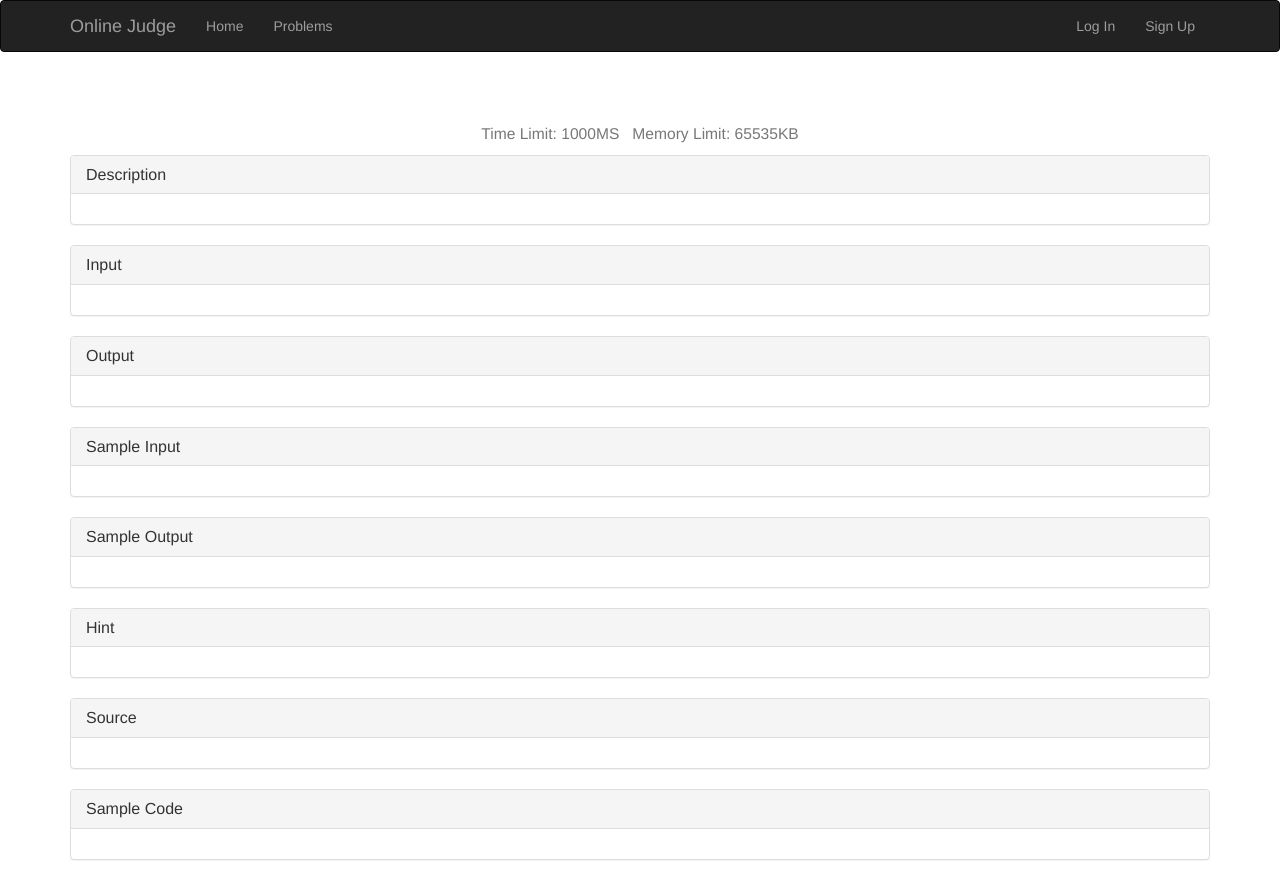
After one commit to zrq495/OnlineJudge, a Flask app: template src/oj/templates/problem_detail.html in a window 1280 px wide. The commit adds this page. Run offline with Flask 2, Linux system fonts and the light colour scheme; the template is opened without the code that fills it, so the values that code supplies are empty; parts of the project's set-up code (start-up, migrations or seed data) failed here and were passed over; some libraries are stand-ins or nearby versions.

Commit message:
add problem detail view

```diff
--- a/src/config.py
+++ b/src/config.py
@@ -23,6 +23,7 @@ class Config:
     OJ_MAIL_SENDER = os.environ.get('MAIL_USERNAME')
     OJ_ADMIN = os.environ.get('MAIL_USERNAME')
     PROBLEMS_PER_PAGE = 5
+    BOOTSTRAP_SERVE_LOCAL = True
 
     @staticmethod
     def init_app(app):
--- /dev/null
+++ b/src/oj/templates/problem_detail.html
@@ -0,0 +1,79 @@
+{% extends "layout.html" %}
+
+{% block title %}Online Judge - Problem - {{ problem.id }}{% endblock %}
+
+{% block page_content %}
+<div>
+    <div>
+        <div>
+            <h3 class="text-center">{{ problem.title }}<br>
+                <small>Time Limit: {{ problem.time_limit|d(1000, true) }}MS&nbsp;&nbsp;
+                Memory Limit: {{ problem.time_limit|d(65535, true) }}KB</small></h3>
+        </div>
+        <div class="panel panel-default">
+            <div class="panel-heading">
+                <h3 class="panel-title">Description</h3>
+            </div>
+            <div class="panel-body">
+                {{ problem.description|d('', true) }}
+            </div>
+        </div>
+        <div class="panel panel-default">
+            <div class="panel-heading">
+                <h3 class="panel-title">Input</h3>
+            </div>
+            <div class="panel-body">
+                {{ problem.input|d('', true) }}
+            </div>
+        </div>
+        <div class="panel panel-default">
+            <div class="panel-heading">
+                <h3 class="panel-title">Output</h3>
+            </div>
+            <div class="panel-body">
+                {{ problem.output|d('', true) }}
+            </div>
+        </div>
+        <div class="panel panel-default">
+            <div class="panel-heading">
+                <h3 class="panel-title">Sample Input</h3>
+            </div>
+            <div class="panel-body">
+                {{ problem.sample_input|d('', true) }}
+            </div>
+        </div>
+        <div class="panel panel-default">
+            <div class="panel-heading">
+                <h3 class="panel-title">Sample Output</h3>
+            </div>
+            <div class="panel-body">
+                {{ problem.sample_output|d('', true) }}
+            </div>
+        </div>
+        <div class="panel panel-default">
+            <div class="panel-heading">
+                <h3 class="panel-title">Hint</h3>
+            </div>
+            <div class="panel-body">
+                {{ problem.hint|d('', true) }}
+            </div>
+        </div>
+        <div class="panel panel-default">
+            <div class="panel-heading">
+                <h3 class="panel-title">Source</h3>
+            </div>
+            <div class="panel-body">
+                {{ problem.source|d('', true) }}
+            </div>
+        </div>
+        <div class="panel panel-default">
+            <div class="panel-heading">
+                <h3 class="panel-title">Sample Code</h3>
+            </div>
+            <div class="panel-body">
+                {{ problem.sample_code|d('', true) }}
+            </div>
+        </div>
+    </div>
+</div>
+{% endblock %}
--- a/src/oj/templates/profile/profile.html
+++ b/src/oj/templates/profile/profile.html
@@ -1,5 +1,4 @@
 {% extends "layout.html" %}
-{% import "_macros.html" as macros %}
 
 {% block title %}Online Judge - {{ user.username }}{% endblock %}
 
```
Also changed, not shown: src/oj/models/problem.py (+13 -3 lines), src/oj/templates/_macros.html (deleted, +0 -29 lines), src/oj/templates/problem_list.html (renamed from src/oj/templates/problem.html, +5 -5 lines), src/oj/views/problem.py (+16 -2 lines).
